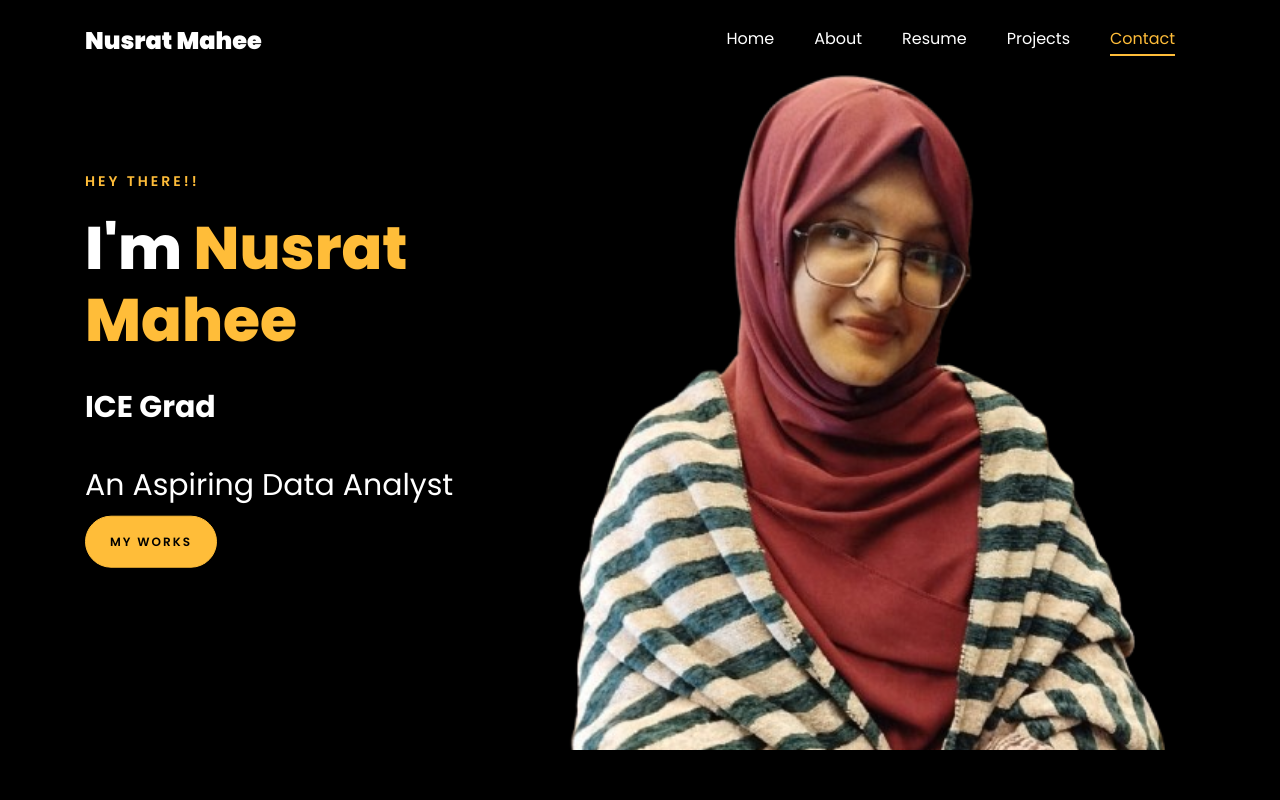
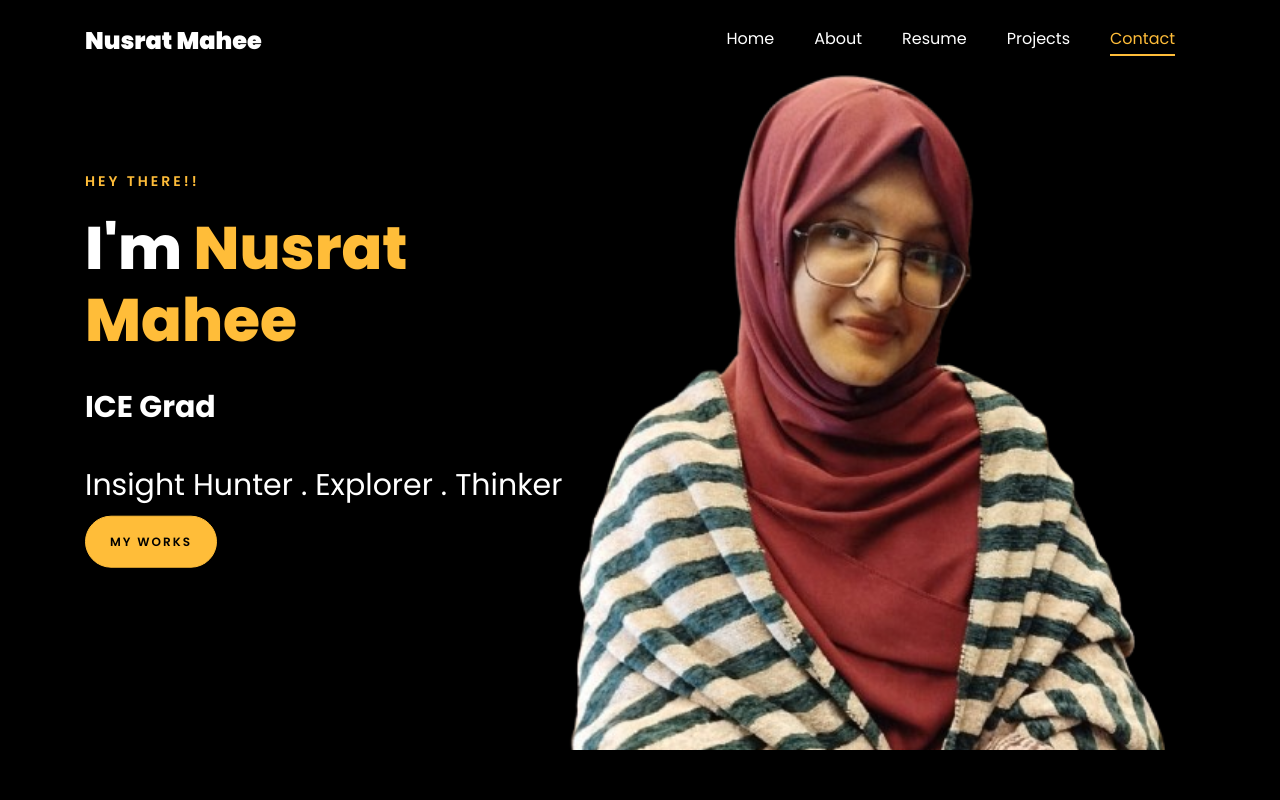
Before and after one commit to 23Mahee/nusratmahee.github.io, a plain HTML site: page index.html in a window 1280 px wide. Shown: the top 800 px of the page. Drawn offline with Linux system fonts and the light colour scheme; files whose address does not match are found by name.

Commit message:
Update index.html

```diff
--- a/index.html
+++ b/index.html
@@ -186,7 +186,7 @@
 
 						<br>
 						<br>
-			            <h2>An Aspiring Data Analyst</h2>
+			            <h2>Insight Hunter . Explorer . Thinker</h2>
 						<!-- <h2 class="d-flex" style="margin-bottom: 0">With over 5 years of experience</h2> -->
 						<!-- <br> -->
 			            <p><a href="https://github.com/23Mahee" class="btn btn-primary py-3 px-4">My works</a>
```
